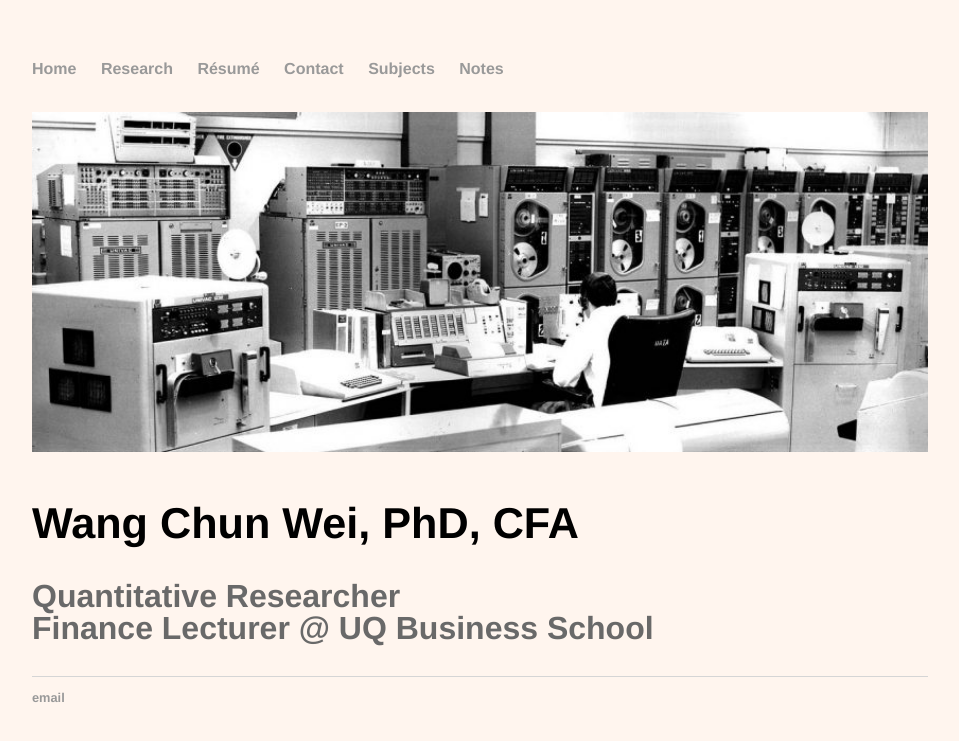
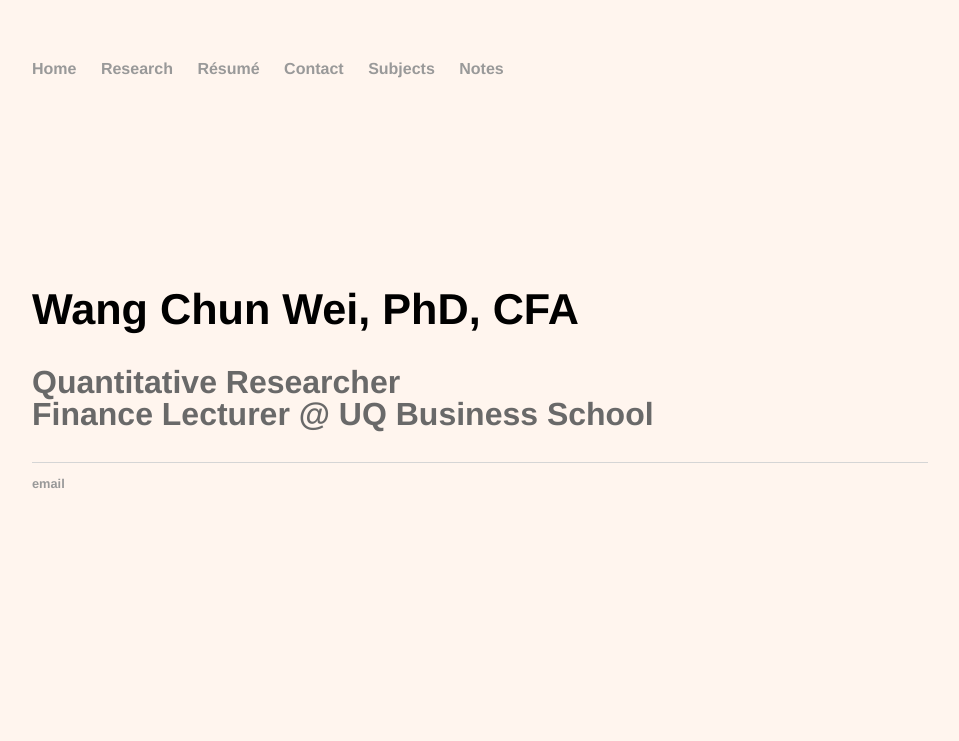
Before and after one commit to weiwangchun/weiwangchun.github.io, a Jekyll site: the page built from index.html, in a window 1280 px wide. Shown: the top 741 px of the page, without its empty margins (160-1119 px from the left). Built offline with Jekyll 4.4.1, drawn with Linux system fonts in a browser that asks for light colours.

Commit message:
Update index.html

```diff
--- a/index.html
+++ b/index.html
@@ -5,7 +5,15 @@ title: Wang Chun Wei
 <div class="blurb">
 	<br>
 
-	<img src="computer.jpg" align="middle", width ="100%">
+	<!--<img src="computer.jpg" align="middle", width ="100%"> -->
+
+	<br>
+	<br>
+	<br>
+	<br>
+	<br>
+	<br>
+
 
 	<br>
 	<br>
```
